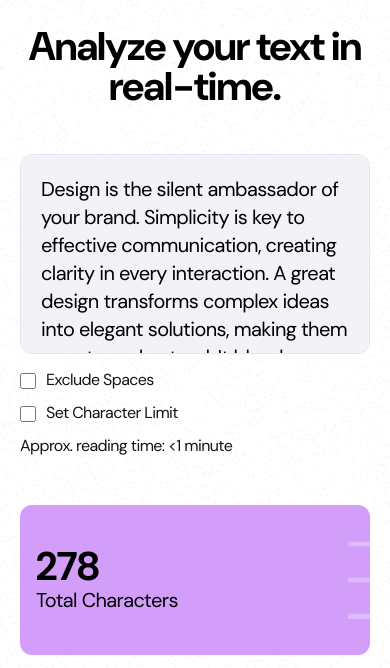
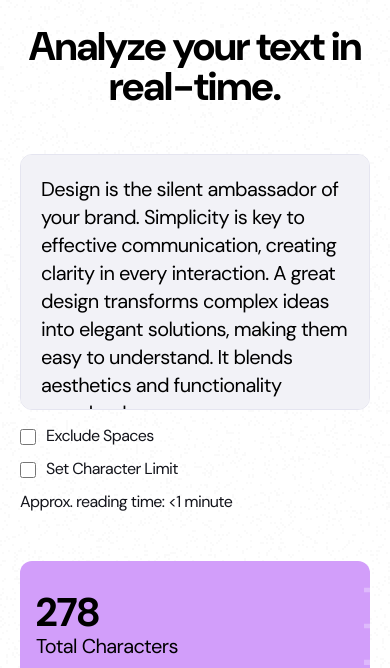
Before and after one commit to jdboachie/fem01-character-counter, a plain HTML site: page index.html in a window 390 px wide. Shown: the part 114-782 px from the top of the page. Drawn offline with Linux system fonts and the light colour scheme.

Commit message:
update readme.md, fix responsiveness issues

```diff
--- a/styles.css
+++ b/styles.css
@@ -20,11 +20,9 @@
     box-sizing: border-box;
 }
 
-/* this is an attempt at resetting normal browser-imposed styles */
 button {
     background-color: transparent;
     border: none;
-    height: 0;
     width: fit-content;
 }
 
@@ -32,7 +30,7 @@ button {
     --color-neutral-0: hsl(0 0 100);
     --color-neutral-100: hsl(240 24 96);
     --color-neutral-200: hsl(240 26 92);
-    --color-neutral-400: hsl(234 14 50); /* Added this for placeholder text */
+    --color-neutral-400: hsl(234 14 50);
     --color-neutral-600: hsl(234 14 29);
     --color-neutral-700: hsl(235 13 19);
     --color-neutral-800: hsl(235 14 15);
@@ -115,7 +113,9 @@ textarea {
     font-family: var(--font-sans);
     resize: none;
     padding: 20px;
-    min-height: 200px; /* let's see if hard-coding this will cause issues 😅*/
+    min-height: 12rem;
+    max-height: 16rem;
+    field-sizing: content;
     background-color: var(--color-neutral-100);
     border: 1px solid var(--color-neutral-200);
     border-radius: var(--radius-12);
@@ -352,7 +352,7 @@ header {
     }
 
     .card-image {
-        translate: 74% 0%;
+        translate: 8.6rem 0rem;
     }
 }
 
@@ -380,7 +380,11 @@ header {
         flex-direction: column;
     }
 
+    .card {
+        height: 130px;
+    }
+
     .card-image {
-        translate: 208% 0;
+        translate: 20.5rem 0;
     }
 }
```
Also changed, not shown: 1 other file.
